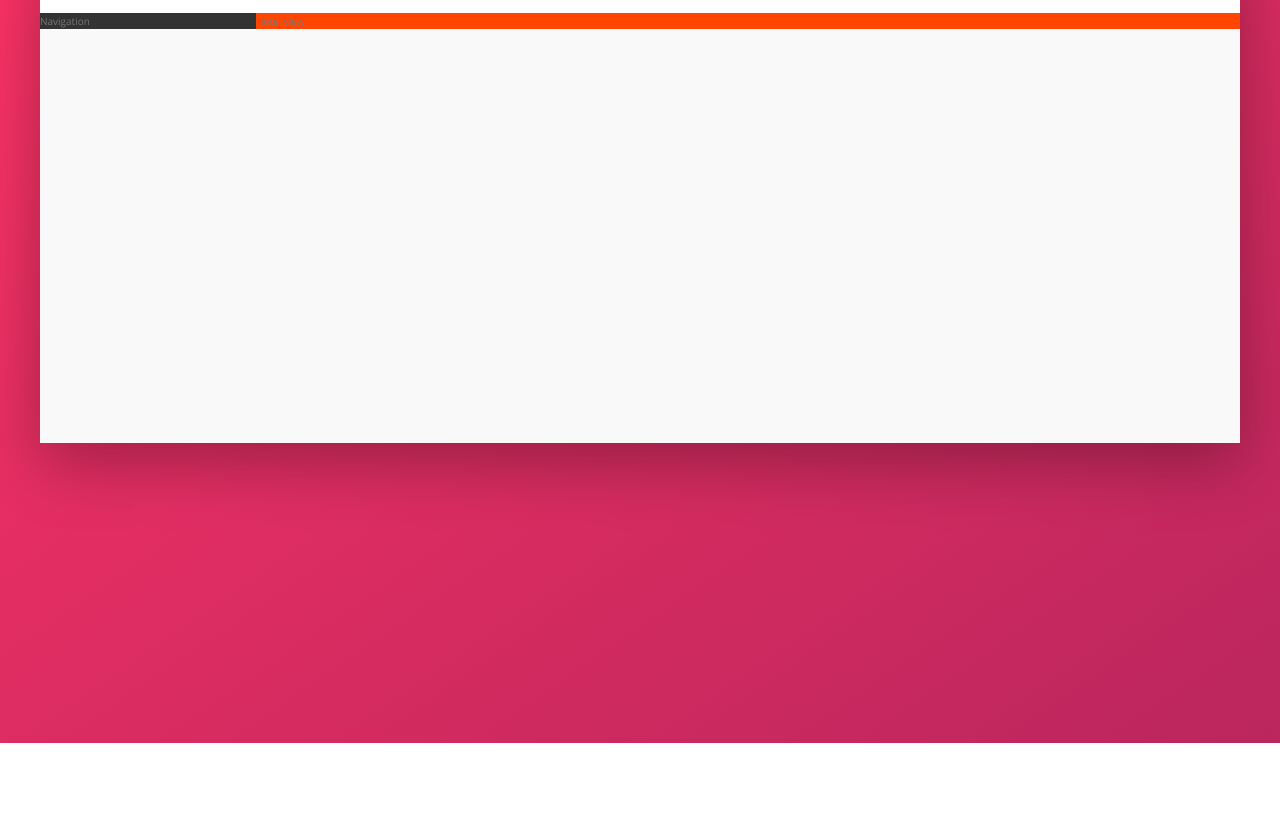
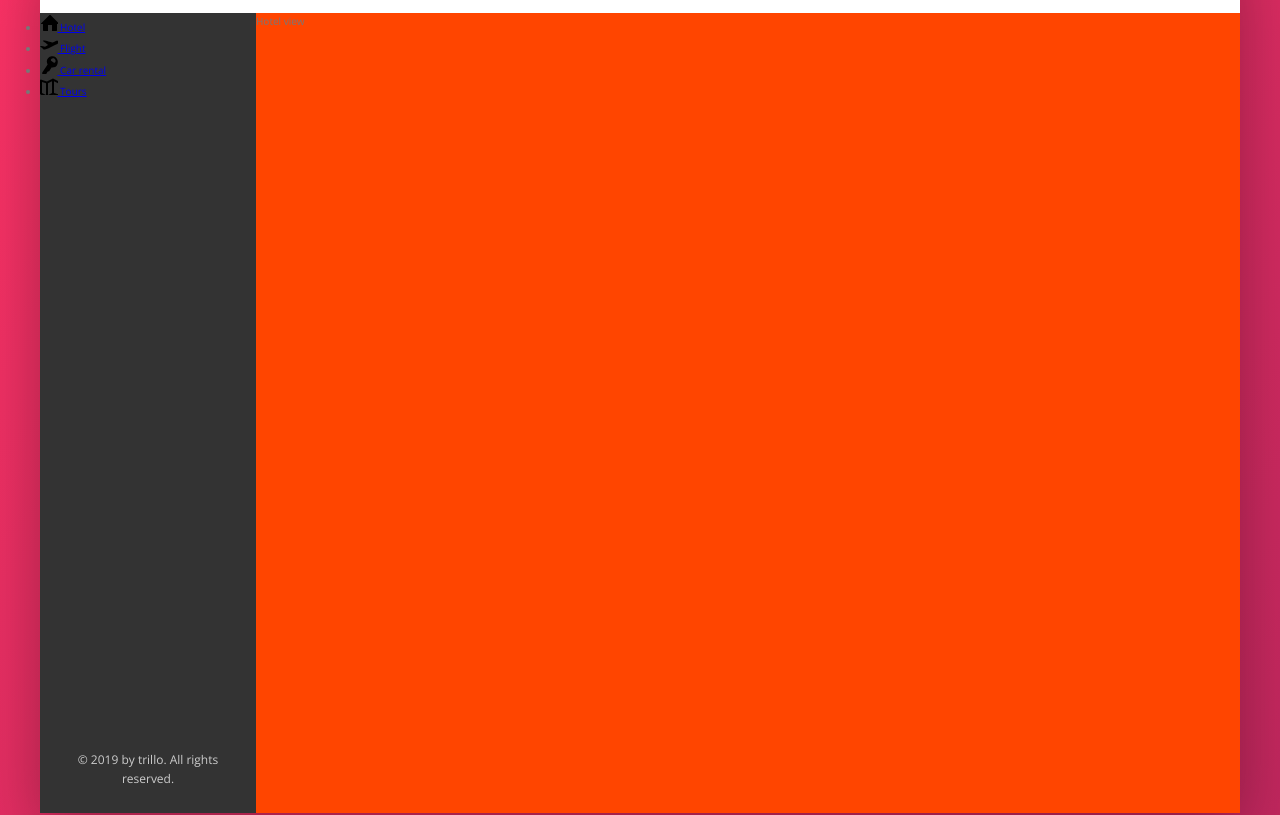
Before and after one commit to RatkoG/trillo, a website: page index.html in a window 1280 px wide. Shown: the part 137-952 px from the top of the page. Before the commit the page ends 880 px from the top, so only its background shows below. Drawn offline with nearby package versions, Linux system fonts and the light colour scheme.

Commit message:
side is done with flexbox, not styled

```diff
--- a/index.html
+++ b/index.html
@@ -46,7 +46,45 @@
     </header>
 
     <div class="content">
-      <div class="nav sidebar">Navigation</div>
+      <nav class="nav sidebar">
+        <ul class="side nav">
+          <li class="side-nav__item">
+            <a href="#" class="side-nav__link">
+              <svg class="side-nav__icon">
+                <use xlink:href="#home" />
+              </svg>
+              <span>Hotel</span>
+            </a>
+          </li>
+          <li class="side-nav__item">
+            <a href="#" class="side-nav__link">
+              <svg class="side-nav__icon">
+                <use xlink:href="#flight" />
+              </svg>
+              <span>Flight</span>
+            </a>
+          </li>
+          <li class="side-nav__item">
+            <a href="#" class="side-nav__link">
+              <svg class="side-nav__icon">
+                <use xlink:href="#key" />
+              </svg>
+              <span>Car rental</span>
+            </a>
+          </li>
+          <li class="side-nav__item">
+            <a href="#" class="side-nav__link">
+              <svg class="side-nav__icon">
+                <use xlink:href="#map" />
+              </svg>
+              <span>Tours</span>
+            </a>
+          </li>
+        </ul>
+        <div class="legal">
+          &copy; 2019 by trillo. All rights reserved.
+        </div>
+      </nav>
       <main class="hotel-view">Hotel view</main>
     </div>
   </div>
@@ -70,6 +108,33 @@
         d="M5.8 12.2v-6.2h-3.8c-1.1 0-2 0.9-2 2v6c0 1.1 0.9 2 2 2h1v3l3-3h5c1.1 0 2-0.9 2-2v-1.82c-0.064 0.014-0.132 0.021-0.2 0.021l-7-0.001zM18 1h-9c-1.1 0-2 0.9-2 2v8h7l3 3v-3h1c1.1 0 2-0.899 2-2v-6c0-1.1-0.9-2-2-2z">
       </path>
     </symbol>
+
+
+    <symbol version="1.1" xmlns="http://www.w3.org/2000/svg" width="20" height="20" viewBox="0 0 20 20" id="home">
+      <path
+        d="M18.672 11h-1.672v6c0 0.445-0.194 1-1 1h-4v-6h-4v6h-4c-0.806 0-1-0.555-1-1v-6h-1.672c-0.598 0-0.47-0.324-0.060-0.748l8.024-8.032c0.195-0.202 0.451-0.302 0.708-0.312 0.257 0.010 0.513 0.109 0.708 0.312l8.023 8.031c0.411 0.425 0.539 0.749-0.059 0.749z">
+      </path>
+    </symbol>
+
+    <symbol version="1.1" xmlns="http://www.w3.org/2000/svg" width="20" height="20" viewBox="0 0 20 20" id="flight">
+      <path
+        d="M19.87 6.453c0.119 0.257 0.127 1.29-4.884 3.642l-4.913 2.306c-1.71 0.803-4.191 1.859-5.285 2.151-0.766 0.204-1.497-0.316-1.497-0.316s-2.206-1.975-2.792-2.419c-0.585-0.444-0.535-0.67 0.215-0.91 0.467-0.149 3.13 0.493 4.265 0.78 1.339-0.8 2.562-1.486 3.141-1.798-1.396-1.033-4.008-2.962-4.841-3.55-0.799-0.565 0.010-0.768 0.010-0.768 0.368-0.099 1.162-0.228 1.562-0.144 2.721 0.569 7.263 2.071 7.611 2.186 0.832-0.436 2.128-1.092 2.922-1.465 2.075-0.974 4.327-0.037 4.486 0.305z">
+      </path>
+    </symbol>
+    <symbol version="1.1" xmlns="http://www.w3.org/2000/svg" width="20" height="20" viewBox="0 0 20 20" id="key">
+      <path
+        d="M17.691 4.725c-0.503-2.977-3.22-4.967-6.069-4.441s-5.256 2.816-4.753 5.795c0.107 0.641 0.408 1.644 0.763 2.365l-5.175 7.723c-0.191 0.285-0.299 0.799-0.242 1.141l0.333 1.971c0.058 0.342 0.372 0.572 0.7 0.514l1.516-0.281c0.328-0.059 0.744-0.348 0.924-0.639l2.047-3.311 0.018-0.022 1.386-0.256 2.39-3.879c0.785 0.139 1.912 0.092 2.578-0.031 2.848-0.526 4.087-3.67 3.584-6.649zM15.166 6.252c-0.784 1.17-1.584 0.346-2.703-0.475-1.119-0.818-2.135-1.322-1.352-2.492s2.326-1.455 3.447-0.635c1.12 0.819 1.391 2.432 0.608 3.602z">
+      </path>
+    </symbol>
+
+
+    <symbol version="1.1" xmlns="http://www.w3.org/2000/svg" width="20" height="20" viewBox="0 0 20 20" id="map">
+      <path
+        d="M19.447 3.718l-6-3c-0.281-0.141-0.613-0.141-0.895 0l-5.63 2.815-5.606-1.869c-0.306-0.102-0.64-0.051-0.901 0.138s-0.415 0.49-0.415 0.811v13.001c0 0.379 0.214 0.725 0.553 0.894l6 3c0.141 0.070 0.294 0.106 0.447 0.106s0.307-0.035 0.447-0.106l5.63-2.814 5.606 1.869c0.305 0.1 0.64 0.049 0.901-0.139s0.415-0.49 0.415-0.81v-13.002c0.001-0.379-0.213-0.725-0.552-0.894zM8 5.231l4-2v11.763l-4 2v-11.763zM2 4l4 1.333v11.661l-4-2v-10.994zM18 16.227l-4-1.334v-11.662l4 2v10.996z">
+      </path>
+    </symbol>
+
+
   </svg>
 </body>
 
--- a/sass/_components.scss
+++ b/sass/_components.scss
@@ -114,3 +114,25 @@
     margin-right: 1rem;
   }
 }
+
+
+// SIDE NAVIGATION
+.side-nav {
+  &__item {}
+
+  &__link {}
+
+  &__icon {
+    width: 1.75rem;
+    height: 1.75rem;
+  }
+}
+
+// LIGAL TEXT
+.legal {
+  font-size: 1.2rem;
+  text-align: center;
+  padding: 2.5rem;
+  color: var(--color-grey-light-4);
+
+}
--- a/sass/_layout.scss
+++ b/sass/_layout.scss
@@ -23,10 +23,14 @@
 .sidebar {
   background-color: var(--color-grey-dark-1);
   flex: 0 0 18%;
+  display: flex;
+  flex-direction: column;
+  justify-content: space-between;
 }
 
 .hotel-view {
   background-color: #fff;
   flex: 1;
   background-color: orangered;
+  height: 80rem; //TEST
 }
```
Also changed, not shown: css/style.css.
